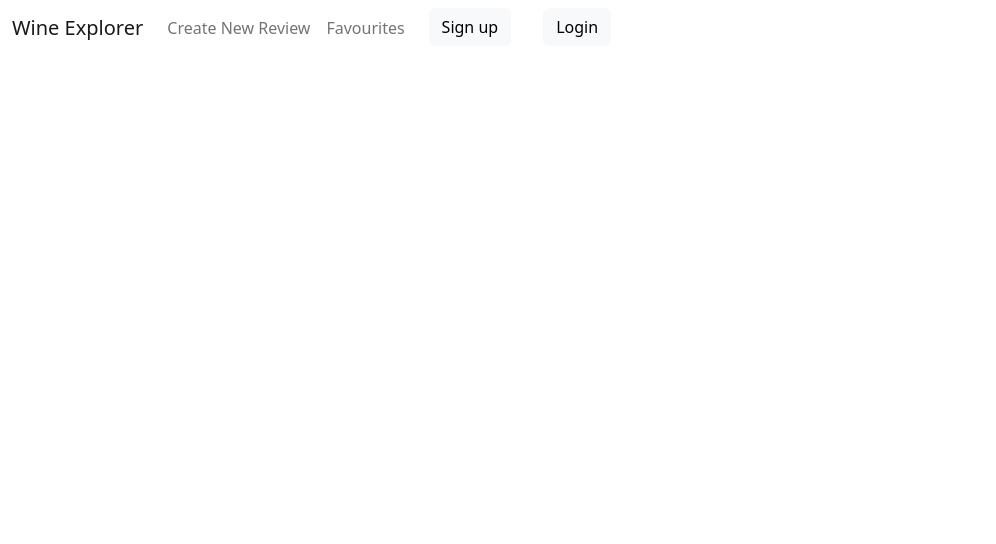
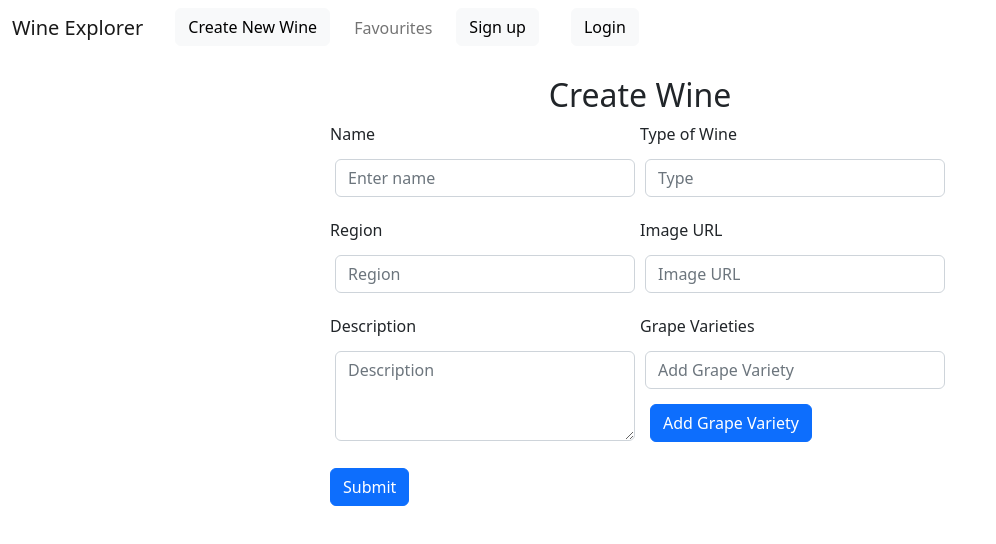
Before and after one commit to Mahita07/Wine-Explorer, a React (Create React App) app in the folder client/: page /wines/createwine in a window 1280 px wide. Shown: the top 544 px of the page, without its empty margins (0-996 px from the left). Built offline with nearby package versions, Linux system fonts and the light colour scheme.

Commit message:
created add wine page, updates in header

```diff
--- a/client/src/App.js
+++ b/client/src/App.js
@@ -14,6 +14,7 @@ function App() {
       <Routes>
         <Route exact path = "/user/signup" element={<Signup />}/>
         <Route exact path = "/user/login" element={<Login />}/>
+        <Route exact path = "/wines/createwine" element={<CreateWineReview/>}/>
         <Route exact path="/" element = {<Home/>}/>
         <Route exact path='/user/home' element = {<Home/>}/>
       </Routes>
--- a/client/src/components/Header.js
+++ b/client/src/components/Header.js
@@ -1,6 +1,7 @@
 import { Cookies } from "react-cookie";
 import {useCookies} from "react-cookie";
 import { useNavigate } from "react-router";
+
 export const Header = () => {
   const navigate = useNavigate();
   const [cookies,setCookies] = useCookies("");
@@ -8,7 +9,10 @@ export const Header = () => {
     navigate('user/signup');
   }
   const handleLogin = () =>{
-    navigate('user/login');
+    navigate('user/login')
+  }
+  const handlecreatewine = () =>{
+    navigate('wines/createwine');
   }
   const handleLogout = () =>{
     window.localStorage.removeItem("accessToken");
@@ -27,18 +31,17 @@ export const Header = () => {
     </button>
     <div className="collapse navbar-collapse" id="navbarSupportedContent">
       <ul className="navbar-nav me-auto mb-2 mb-lg-0">
-        <li className="nav-item">
-          <a className="nav-link " aria-current="page" href="#">Create New Review</a>
+      <li className="nav-item px-3">
+          {!window.localStorage.getItem("accessToken") ? (<button type="button" className="btn btn-light" onClick = {handleLogin}>Create New Wine</button>):(<button type="button" className="btn btn-light" onClick = {handlecreatewine}>Create New Wine</button>)}
         </li>
         <li className="nav-item">
           <a className="nav-link" href="#">Favourites</a>
         </li>
         <li className="nav-item px-3">
-        {console.log(!window.localStorage.getItem("accessToken"))}
+
           <button type="button" className="btn btn-light" onClick = {handleSignup}>Sign up</button>
         </li>
         <li className="nav-item px-3">
-        {console.log(!window.localStorage.getItem("accessToken"))}
           {!window.localStorage.getItem("accessToken") ? (<button type="button" className="btn btn-light" onClick = {handleLogin}>Login</button>):(<button type="button" className="btn btn-light" onClick = {handleLogout}>Logout</button>)}
         </li>
       </ul>
--- a/client/src/pages/CreateWineReview.js
+++ b/client/src/pages/CreateWineReview.js
@@ -0,0 +1,82 @@
+import React, { useState } from 'react';
+import Button from 'react-bootstrap/Button';
+import Form from 'react-bootstrap/Form';
+export const CreateWineReview = () =>{
+    const[wine,setWine] = useState({
+        name:"",
+        type:"",
+        region:"",
+        grapeVarieties:[],
+        description:"",
+        imageUrl:"",
+        contributor:""
+    });
+    const [grapeType,setNewGrapeType] = useState();
+    const [grapesList,setGrapeList] = useState();
+    const handleChange = (event) =>{
+        const {name,value} = event.target;
+        setWine({...wine,[name]:value});
+    }
+
+    const addGrapeVariety = (event) =>{
+        if(grapeType.trim() !==''){
+            setWine({...wine,grapeVarieties:[...wine.grapeVarieties,grapeType]});
+            console.log(grapeType,wine)
+            setGrapeList(wine.grapeVarieties);
+            setNewGrapeType('');
+        }
+
+    }
+
+    return(
+        <>
+        <div className='createWine' style={{padding:"20px", display:"flex",alignItems:"center",justifyContent:"center",flexDirection:"column"}}>
+            <h2>Create Wine</h2>
+            <Form>
+      <Form.Group className="mb-3"  style={{display:"flex",flexDirection:"row"}}>
+        <div>
+        <Form.Label>Name</Form.Label>
+        <Form.Control name="name"  id="name" onChange={handleChange} placeholder="Enter name" style={{width:"300px",margin:"5px"}}/>
+        </div>
+        <div>
+        <Form.Label>Type of Wine</Form.Label>
+        <Form.Control name="type" type="text" id="type" onChange={handleChange} placeholder="Type" style={{width:"300px",margin:"5px"}}/>
+        </div>
+      </Form.Group>
+      <Form.Group className="mb-3"  style={{display:"flex",flexDirection:"row"}}>
+        <div>
+        <Form.Label>Region</Form.Label>
+        <Form.Control name="region"  type="text" id="region" onChange={handleChange} placeholder="Region" style={{width:"300px",margin:"5px"}}/>
+       </div>
+        <div>
+        <Form.Label>Image URL</Form.Label>
+        <Form.Control name="imageUrl" type="text" id="imageUrl" onChange={handleChange} placeholder="Image URL" style={{width:"300px",margin:"5px"}}/>
+        </div>
+      </Form.Group>
+      <Form.Group className="mb-3"  style={{display:"flex",flexDirection:"row"}}>
+        <div>
+        <Form.Label>Description</Form.Label>
+        <Form.Control name="description" type="text" as="textarea" id="description" onChange={handleChange} placeholder="Description" style={{width:"300px",height:"90px",margin:"5px"}}/>
+        </div>
+        <div>
+        <Form.Label>Grape Varieties</Form.Label>
+        <Form.Control name="grapeVarieties" type="text" id="grapeVarieties" onChange={(event) => setNewGrapeType(event.target.value)} placeholder="Add Grape Variety" style={{width:"300px",margin:"5px"}}/>
+        <Button variant="primary" name="addGrape" onClick={addGrapeVariety} type="button" style={{margin:"10px"}}>
+        Add Grape Variety
+        </Button>
+        </div>
+      </Form.Group>
+      {/*<Form.Group>
+         <ul>
+        {grapesList?grapesList.map((item, index) => (<li key={index}>{item}</li>)):null}
+      </ul>
+      </Form.Group>*/}
+      <Button variant="primary" type="submit">
+        Submit
+      </Button>
+    </Form>
+        </div>
+        </>
+
+    );
+}
```
